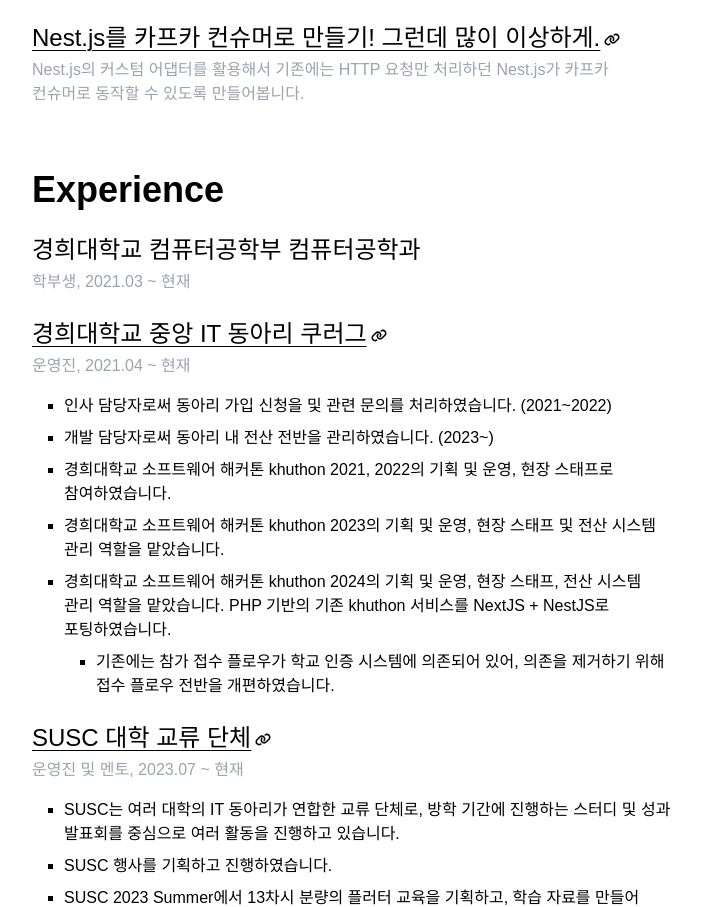
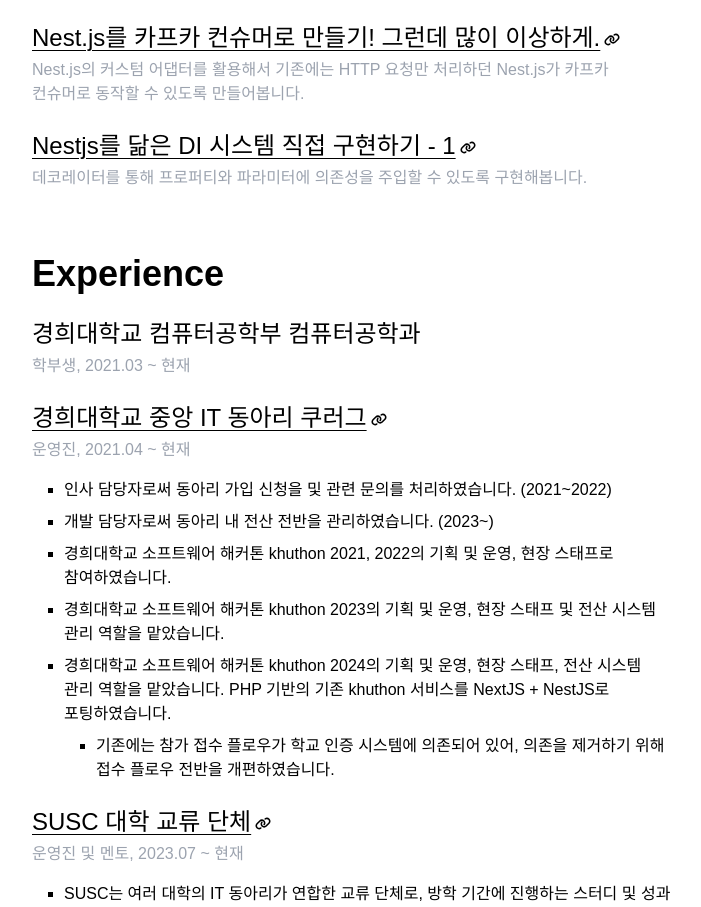
Before and after one commit to cpprhtn/about, a Next.js app: page / in a window 1280 px wide. Shown: the part 960-1867 px from the top of the page, without its empty margins (288-989 px from the left). Built offline with nearby package versions, Linux system fonts and the light colour scheme; a web font is replaced by a local one.

Commit message:
feat: 글 추가

```diff
--- a/app/page.tsx
+++ b/app/page.tsx
@@ -144,6 +144,11 @@
         url="https://velog.io/@coalery/kafka-consumer-with-nestjs"
         subtitle="Nest.js의 커스텀 어댑터를 활용해서 기존에는 HTTP 요청만 처리하던 Nest.js가 카프카 컨슈머로 동작할 수 있도록 만들어봅니다."
       />
+      <ActivityItemContainer
+        title="Nestjs를 닮은 DI 시스템 직접 구현하기 - 1"
+        url="https://velog.io/@coalery/nestjs-like-di-system-1"
+        subtitle="데코레이터를 통해 프로퍼티와 파라미터에 의존성을 주입할 수 있도록 구현해봅니다."
+      />
     </ActivityContainer>
   );
 }
```
